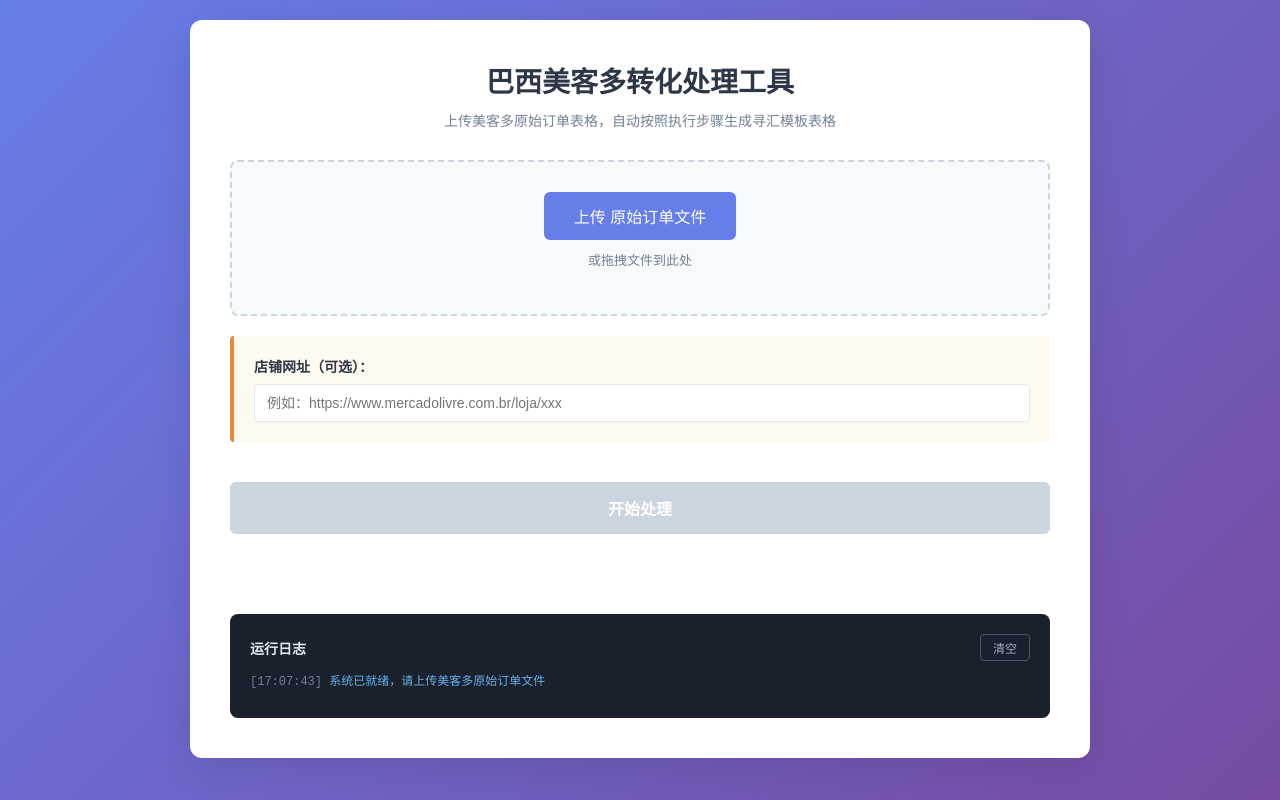
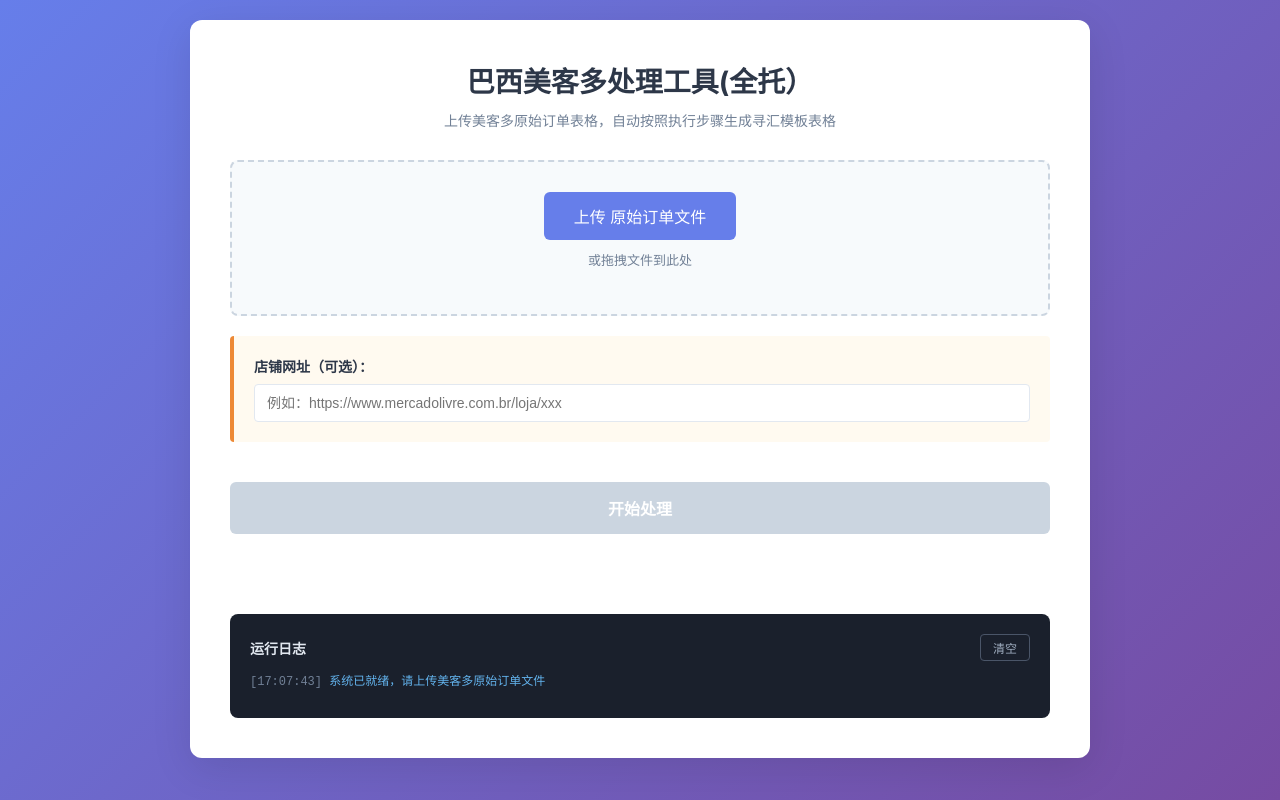
Before and after one commit to roypoy19900-code/brazil_mercado_FM, a plain HTML site: page index.html in a window 1280 px wide. Drawn offline with Linux system fonts and the light colour scheme.

Commit message:
Update index.html

```diff
--- a/index.html
+++ b/index.html
@@ -3,7 +3,7 @@
 <head>
     <meta charset="UTF-8">
     <meta name="viewport" content="width=device-width, initial-scale=1.0">
-    <title>巴西美客多订单处理工具2.2</title>
+    <title>巴西美客多订单处理工具(全托）2.2</title>
     <script src="https://cdn.sheetjs.com/xlsx-0.20.1/package/dist/xlsx.full.min.js"></script>
     <style>
         * {
@@ -251,7 +251,7 @@
 </head>
 <body>
     <div class="container">
-        <h1>巴西美客多转化处理工具</h1>
+        <h1>巴西美客多处理工具(全托）</h1>
         <p class="subtitle">上传美客多原始订单表格，自动按照执行步骤生成寻汇模板表格</p>
 
         <div class="upload-section" id="dropZone">
```
